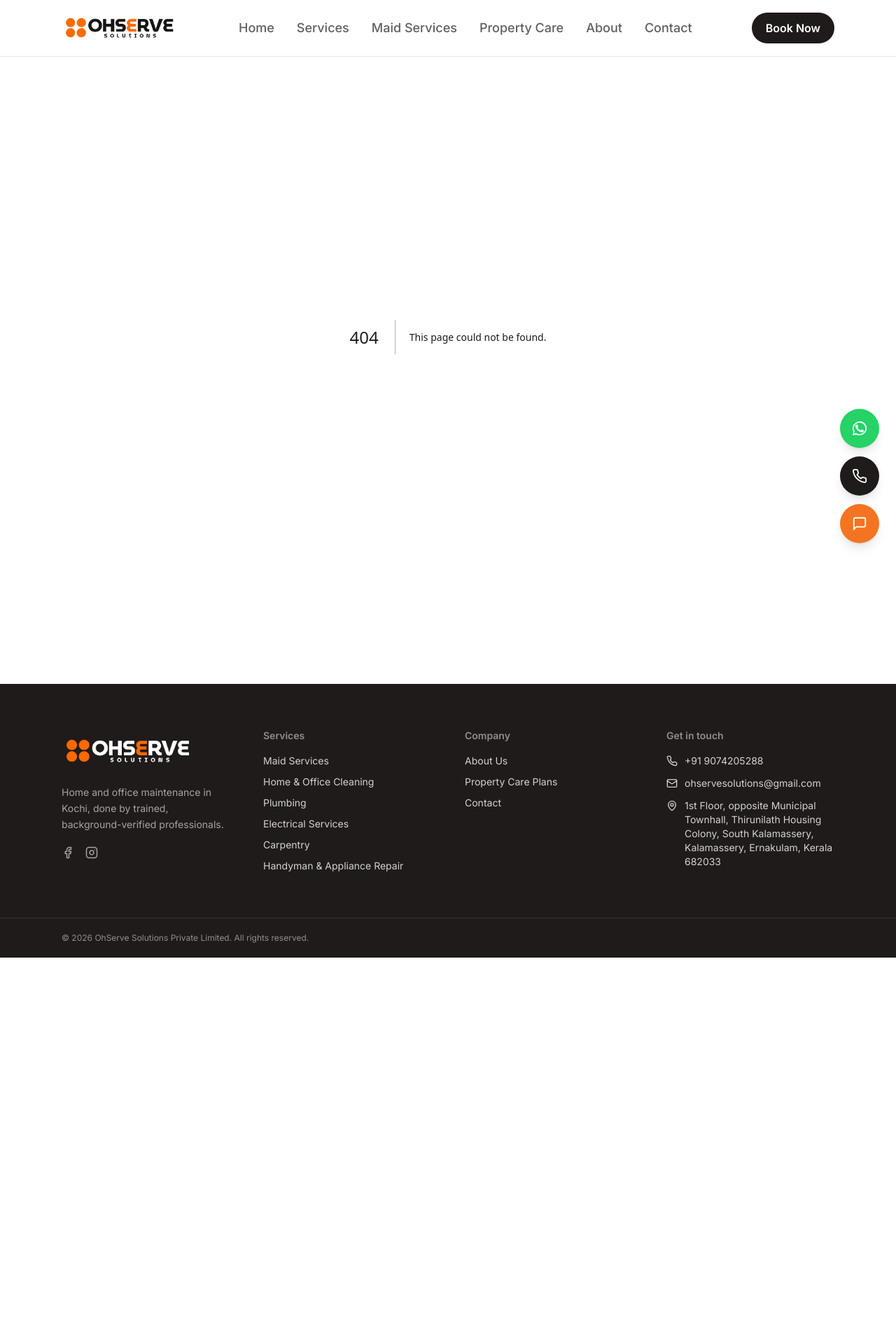
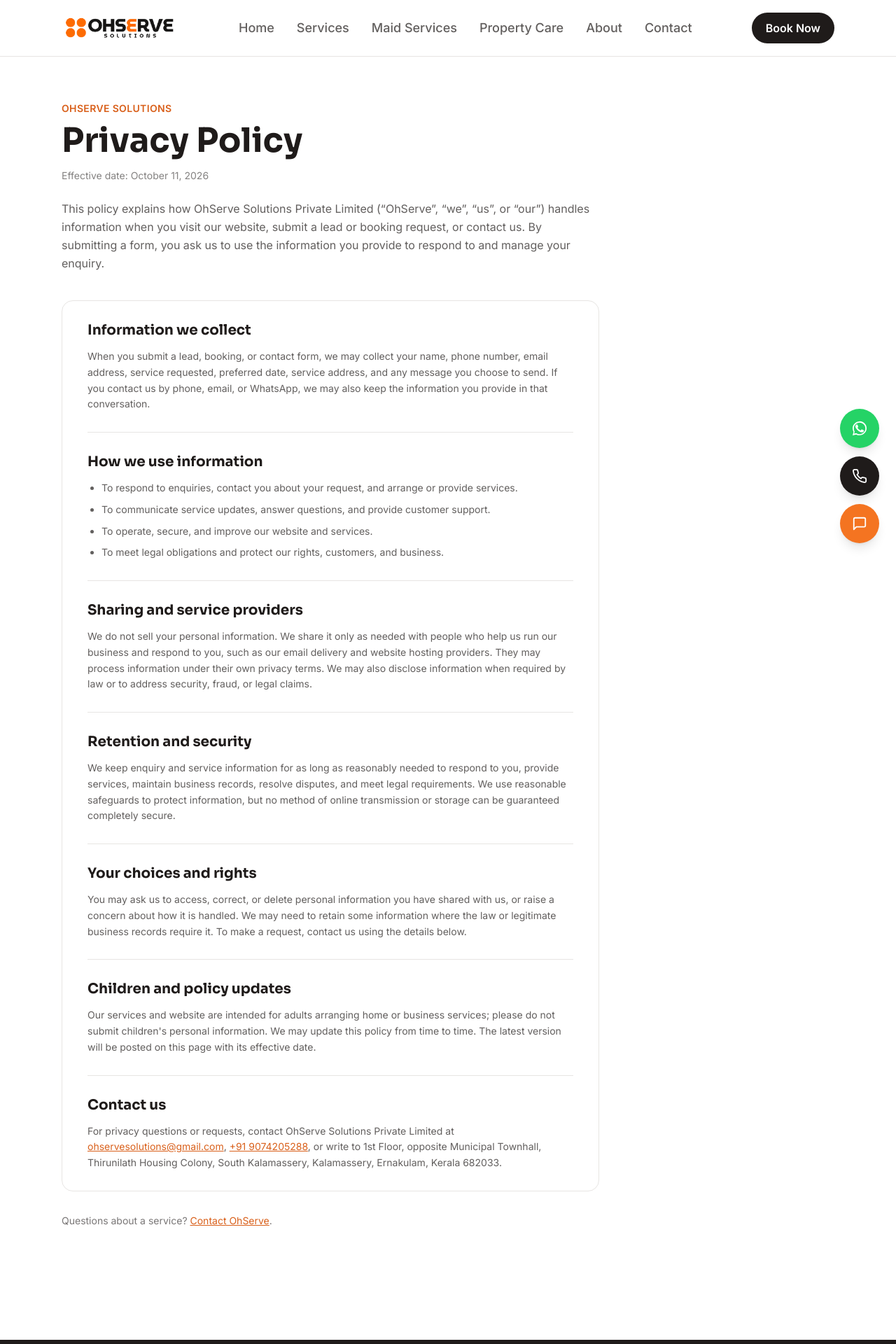
Before and after one commit to nobinbabu94/ohserve, a Next.js app: page /privacy-policy in a window 1280 px wide. Before the commit this address had no page. Shown: the top 1920 px of the page at 70% size. Before the commit the page ends 1368 px from the top, so only its background shows below. Built offline with nearby package versions, Linux system fonts and the light colour scheme.

Commit message:
privacy policy done

```diff
--- /dev/null
+++ b/app/privacy-policy/page.tsx
@@ -0,0 +1,89 @@
+import type { Metadata } from "next";
+import Link from "next/link";
+import { companyInfo } from "@/lib/data";
+
+export const metadata: Metadata = {
+  title: "Privacy Policy | OhServe Solutions",
+  description:
+    "Learn how OhServe Solutions collects, uses, and protects personal information when you contact us or request a service.",
+};
+
+const sections = [
+  {
+    title: "Information we collect",
+    body: (
+      <>
+        <p>When you submit a lead, booking, or contact form, we may collect your name, phone number, email address, service requested, preferred date, service address, and any message you choose to send. If you contact us by phone, email, or WhatsApp, we may also keep the information you provide in that conversation.</p>
+      </>
+    ),
+  },
+  {
+    title: "How we use information",
+    body: (
+      <ul className="list-disc space-y-2 pl-5">
+        <li>To respond to enquiries, contact you about your request, and arrange or provide services.</li>
+        <li>To communicate service updates, answer questions, and provide customer support.</li>
+        <li>To operate, secure, and improve our website and services.</li>
+        <li>To meet legal obligations and protect our rights, customers, and business.</li>
+      </ul>
+    ),
+  },
+  {
+    title: "Sharing and service providers",
+    body: (
+      <p>We do not sell your personal information. We share it only as needed with people who help us run our business and respond to you, such as our email delivery and website hosting providers. They may process information under their own privacy terms. We may also disclose information when required by law or to address security, fraud, or legal claims.</p>
+    ),
+  },
+  {
+    title: "Retention and security",
+    body: (
+      <p>We keep enquiry and service information for as long as reasonably needed to respond to you, provide services, maintain business records, resolve disputes, and meet legal requirements. We use reasonable safeguards to protect information, but no method of online transmission or storage can be guaranteed completely secure.</p>
+    ),
+  },
+  {
+    title: "Your choices and rights",
+    body: (
+      <p>You may ask us to access, correct, or delete personal information you have shared with us, or raise a concern about how it is handled. We may need to retain some information where the law or legitimate business records require it. To make a request, contact us using the details below.</p>
+    ),
+  },
+  {
+    title: "Children and policy updates",
+    body: (
+      <p>Our services and website are intended for adults arranging home or business services; please do not submit children&apos;s personal information. We may update this policy from time to time. The latest version will be posted on this page with its effective date.</p>
+    ),
+  },
+];
+
+export default function PrivacyPolicyPage() {
+  return (
+    <article className="max-w-content mx-auto px-6 py-16">
+      <header className="max-w-3xl">
+        <p className="text-sm font-semibold uppercase tracking-wide text-orange-dark">OhServe Solutions</p>
+        <h1 className="mt-3 font-display text-4xl font-bold sm:text-5xl">Privacy Policy</h1>
+        <p className="mt-4 text-sm text-ink/55">Effective date: October 11, 2026</p>
+        <p className="mt-6 text-base leading-relaxed text-ink/70">
+          This policy explains how {companyInfo.legalName} (“OhServe”, “we”, “us”, or “our”) handles information when you visit our website, submit a lead or booking request, or contact us. By submitting a form, you ask us to use the information you provide to respond to and manage your enquiry.
+        </p>
+      </header>
+
+      <div className="mt-10 max-w-3xl divide-y divide-line rounded-2xl border border-line bg-white px-6 sm:px-9">
+        {sections.map(({ title, body }) => (
+          <section key={title} className="py-7">
+            <h2 className="font-display text-xl font-bold">{title}</h2>
+            <div className="mt-3 space-y-3 text-sm leading-relaxed text-ink/70">{body}</div>
+          </section>
+        ))}
+        <section className="py-7">
+          <h2 className="font-display text-xl font-bold">Contact us</h2>
+          <p className="mt-3 text-sm leading-relaxed text-ink/70">
+            For privacy questions or requests, contact {companyInfo.legalName} at{" "}
+            <a className="text-orange-dark underline" href={`mailto:${companyInfo.email}`}>{companyInfo.email}</a>,{" "}
+            <a className="text-orange-dark underline" href={`tel:${companyInfo.phone.replace(/\s/g, "")}`}>{companyInfo.phone}</a>, or write to {companyInfo.address}.
+          </p>
+        </section>
+      </div>
+
+      <p className="mt-8 text-sm text-ink/60">Questions about a service? <Link className="text-orange-dark underline" href="/contact">Contact OhServe</Link>.</p>
+    </article>
+  );
+}
--- a/app/sitemap.ts
+++ b/app/sitemap.ts
@@ -8,6 +8,7 @@
     "",
     "/about",
     "/contact",
+    "/privacy-policy",
     "/maid-services",
     "/membership",
     "/services",
--- a/components/BookingForm.tsx
+++ b/components/BookingForm.tsx
@@ -2,6 +2,7 @@
 
 import { useId, useState, type FormEvent } from "react";
 import { Loader2, CheckCircle2 } from "lucide-react";
+import Link from "next/link";
 import { pushDataLayer } from "@/lib/analytics";
 
 type Props = {
@@ -315,6 +316,12 @@
         We&apos;ll call or WhatsApp you to confirm — no payment
         is taken here.
       </p>
+      <p className="text-xs text-ink/50">
+        By sending a request, you ask us to use these details to respond to your enquiry. See our{" "}
+        <Link href="/privacy-policy" className="text-orange-dark underline focus-ring rounded-sm">
+          Privacy Policy
+        </Link>.
+      </p>
     </form>
   );
 }
--- a/components/Footer.tsx
+++ b/components/Footer.tsx
@@ -79,6 +79,11 @@
                 Contact
               </Link>
             </li>
+            <li>
+              <Link href="/privacy-policy" className="text-paper/80 hover:text-orange focus-ring rounded-sm">
+                Privacy Policy
+              </Link>
+            </li>
           </ul>
         </div>
 
```
